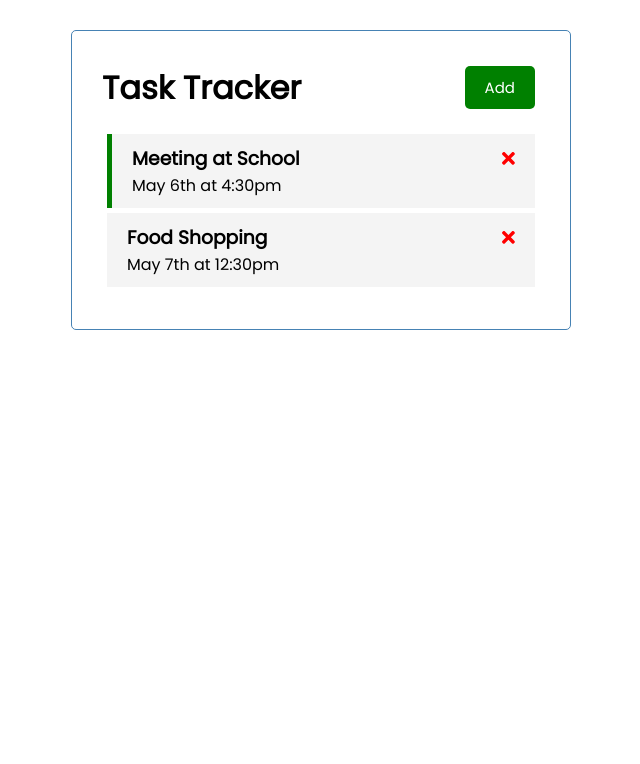
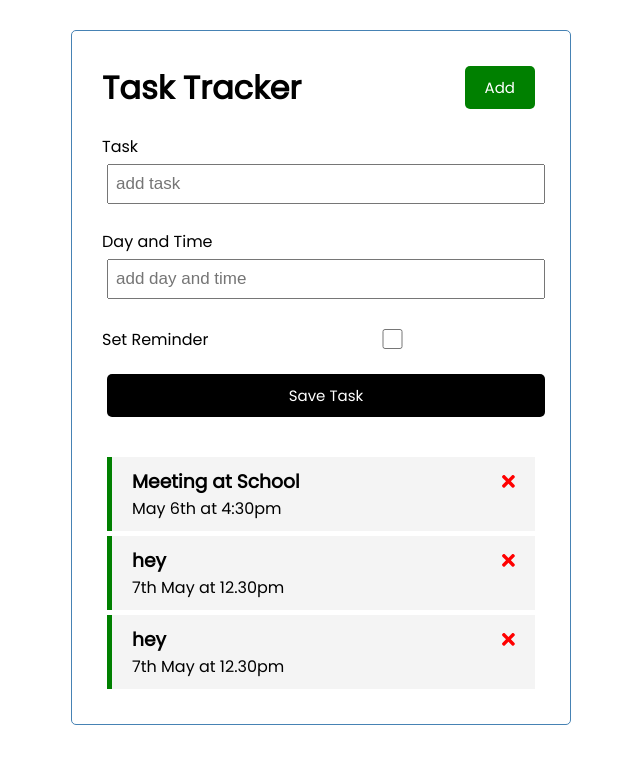
Before and after one commit to Chukwuka1488/Task_Tracker_Angular, an Angular app in the folder TaskTrackerApp/: page / in a window 1280 px wide. Shown: the top 764 px of the page, without its empty margins (319-959 px from the left). Built offline with nearby package versions, Linux system fonts and the light colour scheme; data requests are answered from the project's data file.

Commit message:
forms module, subit and create task functionality added

```diff
--- a/TaskTrackerApp/db.json
+++ b/TaskTrackerApp/db.json
@@ -7,10 +7,16 @@
       "reminder": true
     },
     {
-      "id": 3,
-      "text": "Food Shopping",
-      "day": "May 7th at 12:30pm",
-      "reminder": false
+      "text": "hey",
+      "day": "7th May at 12.30pm",
+      "reminder": true,
+      "id": 3
+    },
+    {
+      "text": "hey",
+      "day": "7th May at 12.30pm",
+      "reminder": true,
+      "id": 4
     }
   ]
 }
--- a/TaskTrackerApp/package.json
+++ b/TaskTrackerApp/package.json
@@ -35,7 +35,6 @@
     "@angular/compiler-cli": "~12.1.0",
     "@types/jasmine": "~3.6.0",
     "@types/node": "^12.11.1",
-    "@typescript-eslint/eslint-plugin": "^4.28.2",
     "@typescript-eslint/parser": "^4.28.2",
     "jasmine-core": "~3.7.0",
     "karma": "~6.3.0",
--- a/TaskTrackerApp/src/app/app.component.html
+++ b/TaskTrackerApp/src/app/app.component.html
@@ -1,4 +1,5 @@
 <div class="container">
   <app-header></app-header>
+  <!-- <router-outlet></router-outlet> -->
   <app-tasks></app-tasks>
 </div>
--- /dev/null
+++ b/TaskTrackerApp/src/app/components/add-task/add-task.component.css
@@ -0,0 +1,3 @@
+.add-form {
+  margin-bottom: 40px;
+}
--- /dev/null
+++ b/TaskTrackerApp/src/app/components/add-task/add-task.component.html
@@ -0,0 +1,15 @@
+<form action="" class="add-form" (ngSubmit)="onSubmit()">
+  <div class="form-control">
+    <label for="text">Task</label>
+    <input type="text" name="text" [(ngModel)]="text" id="text" placeholder="add task" />
+  </div>
+  <div class="form-control">
+    <label for="day">Day and Time</label>
+    <input type="text" name="day" [(ngModel)]="day" id="day" placeholder="add day and time" />
+  </div>
+  <div class="form-control form-control-check">
+    <label for="reminder">Set Reminder</label>
+    <input type="checkbox" name="reminder" [(ngModel)]="reminder" id="reminder" />
+  </div>
+  <input type="submit" value="Save Task" class="btn btn-block" />
+</form>
--- /dev/null
+++ b/TaskTrackerApp/src/app/components/add-task/add-task.component.ts
@@ -0,0 +1,37 @@
+import { Component, OnInit, Output, EventEmitter } from '@angular/core';
+import { Task } from 'src/app/Task';
+
+@Component({
+  selector: 'app-add-task',
+  templateUrl: './add-task.component.html',
+  styleUrls: ['./add-task.component.css']
+})
+export class AddTaskComponent implements OnInit {
+  @Output() onAddTask: EventEmitter<Task> = new EventEmitter();
+  text!: string;
+  day!: string;
+  reminder: boolean = false;
+
+  constructor() { }
+
+  ngOnInit(): void {
+  }
+  onSubmit() {
+    if (!this.text) {
+      alert('Please add a task');
+      return;
+    }
+    const newTask = {
+      text: this.text,
+      day: this.day,
+      reminder: this.reminder,
+    };
+
+    this.onAddTask.emit(newTask);
+    // @todo - emit event
+    this.text = '';
+    this.day = '';
+    this.reminder = false;
+
+  }
+}
--- a/TaskTrackerApp/src/app/components/tasks/tasks.component.html
+++ b/TaskTrackerApp/src/app/components/tasks/tasks.component.html
@@ -1,3 +1,5 @@
+<app-add-task (onAddTask)="addTask($event)"></app-add-task>
+
 <app-task-item
   *ngFor="let task of tasks"
   [task]="task"
--- a/TaskTrackerApp/src/app/components/tasks/tasks.component.ts
+++ b/TaskTrackerApp/src/app/components/tasks/tasks.component.ts
@@ -19,19 +19,35 @@
   }
 
   ngOnInit(): void {
-    this._taskService.getTasks().subscribe((tasks) => this.tasks = tasks)
+    this._taskService
+      .getTasks()
+      .subscribe(
+        (tasks) => this.tasks = tasks
+      )
   }
 
   deleteTask(task: Task) {
     this._taskService
       .deleteTask(task)
       .subscribe(
-        () => this.tasks = this.tasks.filter(t => t.id !== task.id))
+        () => this.tasks = this.tasks
+          .filter(t => t.id !== task.id))
   }
 
   toggleReminder(task: Task) {
     task.reminder = !task.reminder;
-    this._taskService.updateTaskReminder(task).subscribe()
+    this._taskService
+      .updateTaskReminder(task)
+      .subscribe()
+  }
+
+  addTask(task: Task) {
+    // console.log(task)
+    this._taskService
+      .addTask(task)
+      .subscribe(
+        (tasks) => this.tasks.push(task)
+      );
   }
 
 }
--- a/TaskTrackerApp/src/app/services/task.service.ts
+++ b/TaskTrackerApp/src/app/services/task.service.ts
@@ -35,4 +35,9 @@
     const updateUrl = `${this.apiUrl}/${task.id}`;
     return this.http.put<Task>(updateUrl, task, httpOptions)
   }
+
+  addTask(task: Task): Observable<Task> {
+    // const updateUrl = `${this.apiUrl}/${task.id}`;
+    return this.http.post<Task>(this.apiUrl, task, httpOptions)
+  }
 }
```
Also changed, not shown: TaskTrackerApp/src/app/app.module.ts (+5 -2 lines), 2 other files (tests, documents, lock files or other folders).
